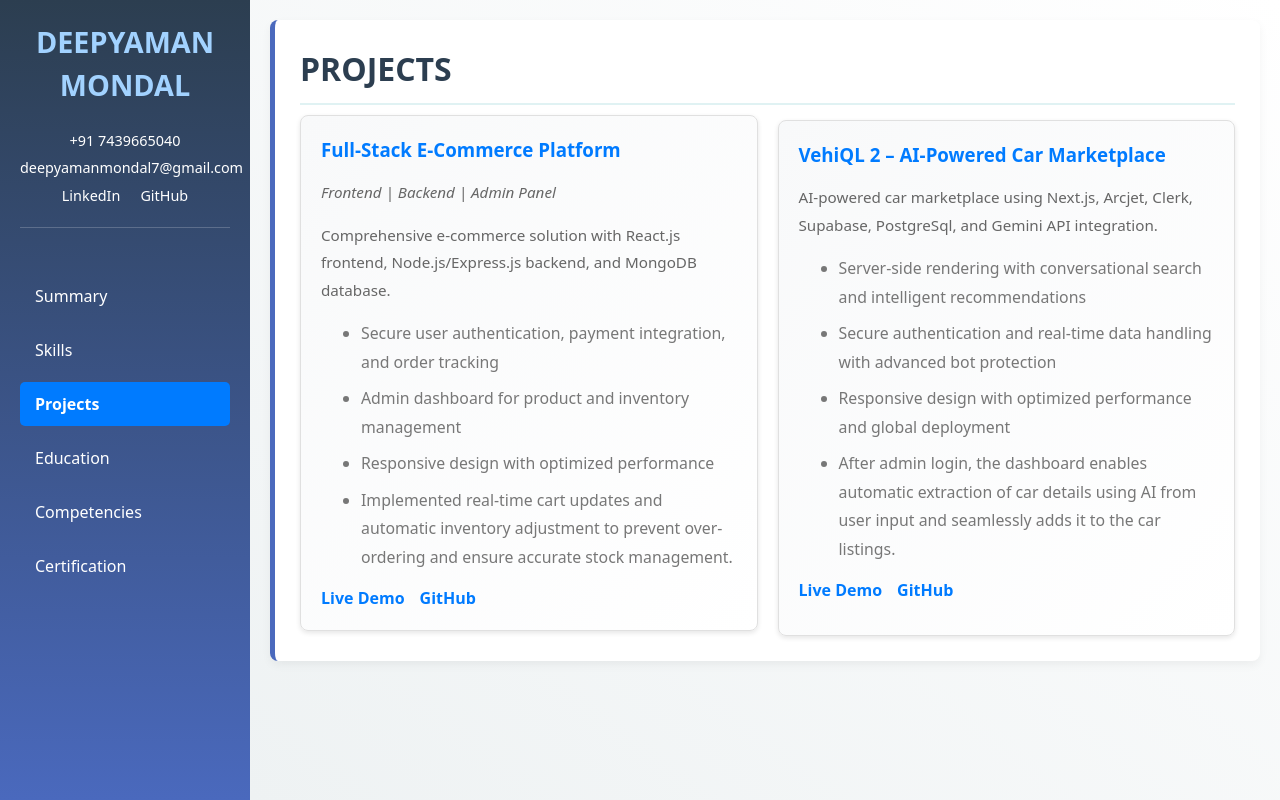
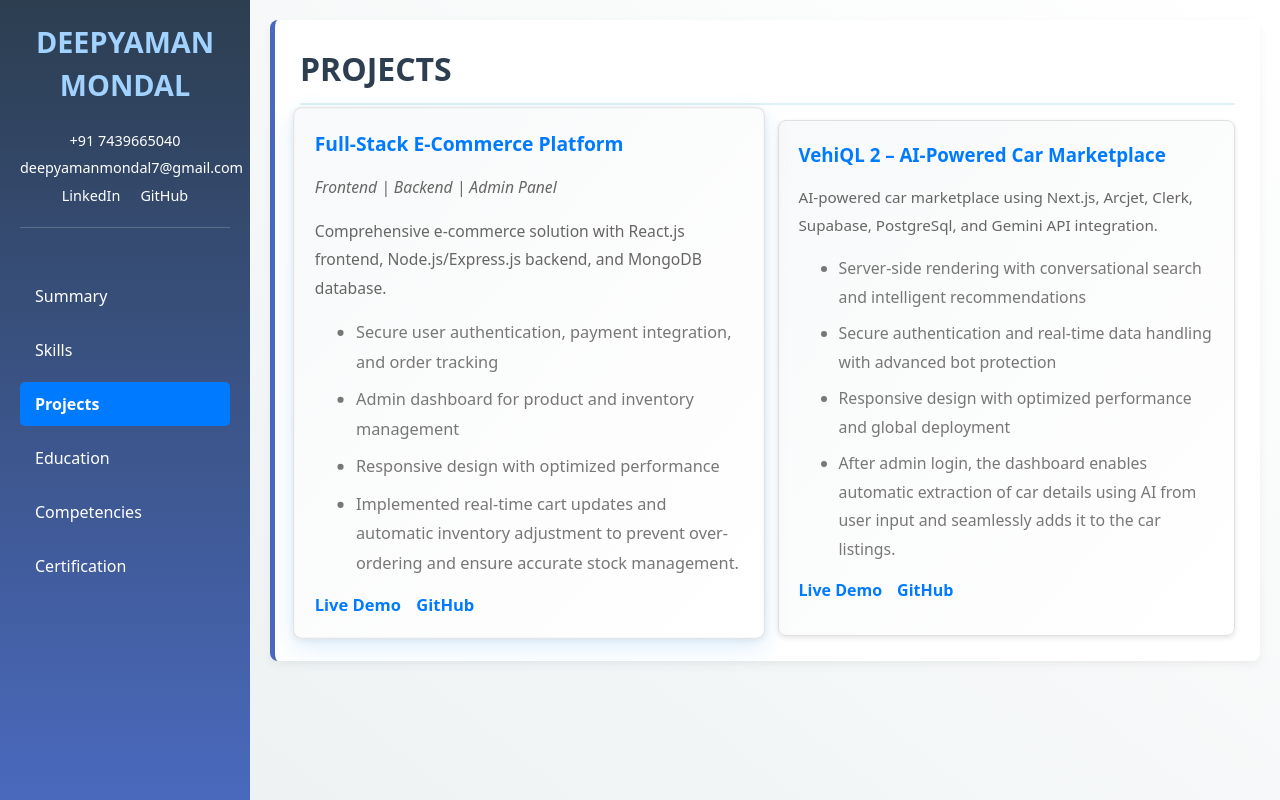
Before and after one commit to DevRony04/Portfolio, a React (Vite) app: page /projects in a window 1280 px wide. In both pictures the pointer is over the element 528 px from the left and 378 px from the top of the page. Built offline with nearby package versions, Linux system fonts and the light colour scheme.

Commit message:
changes too

```diff
--- a/src/ContentSection.css
+++ b/src/ContentSection.css
@@ -55,6 +55,12 @@
   border: 1px solid #e0e0e0;
   margin-bottom: 15px;
   text-align: left;
+  transition: box-shadow 0.2s ease-in-out, background 0.2s ease-in-out;
+}
+
+.certificate-card:hover {
+  box-shadow: 0 8px 24px rgba(33, 150, 243, 0.15), 0 1.5px 6px rgba(0,0,0,0.08);
+  background: linear-gradient(to bottom right, #e3f2fd, #ffffff);
 }
 
 .certificate-card h3 {
--- a/src/Projects.css
+++ b/src/Projects.css
@@ -10,11 +10,12 @@
   border-radius: 8px;
   box-shadow: 0 2px 5px rgba(0, 0, 0, 0.1);
   border: 1px solid #e0e0e0;
-  transition: transform 0.2s ease-in-out;
+  transition: transform 0.2s ease-in-out, box-shadow 0.2s ease-in-out;
 }
 
 .project-card:hover {
-  transform: translateY(-5px);
+  transform: translateY(-5px) scale(1.03);
+  box-shadow: 0 8px 24px rgba(33, 150, 243, 0.15), 0 1.5px 6px rgba(0,0,0,0.08);
 }
 
 .project-card h3 {
```
